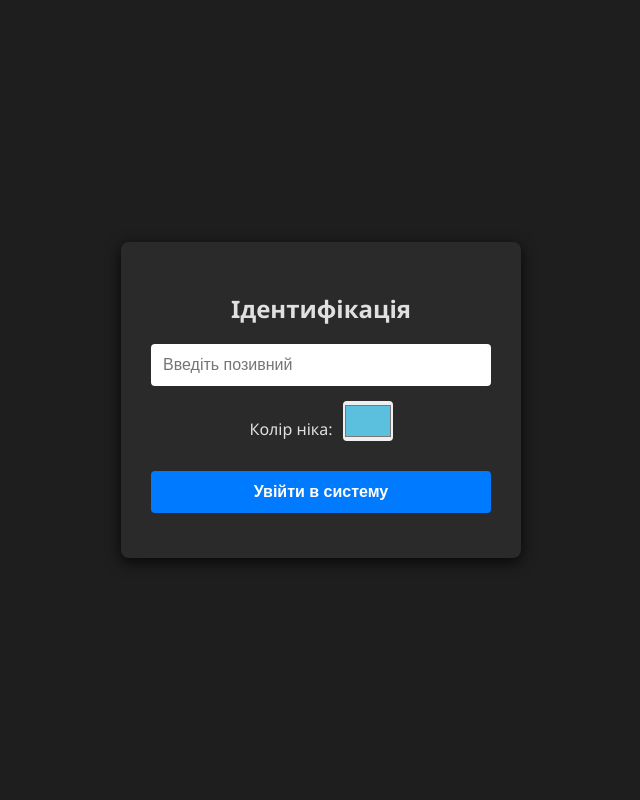
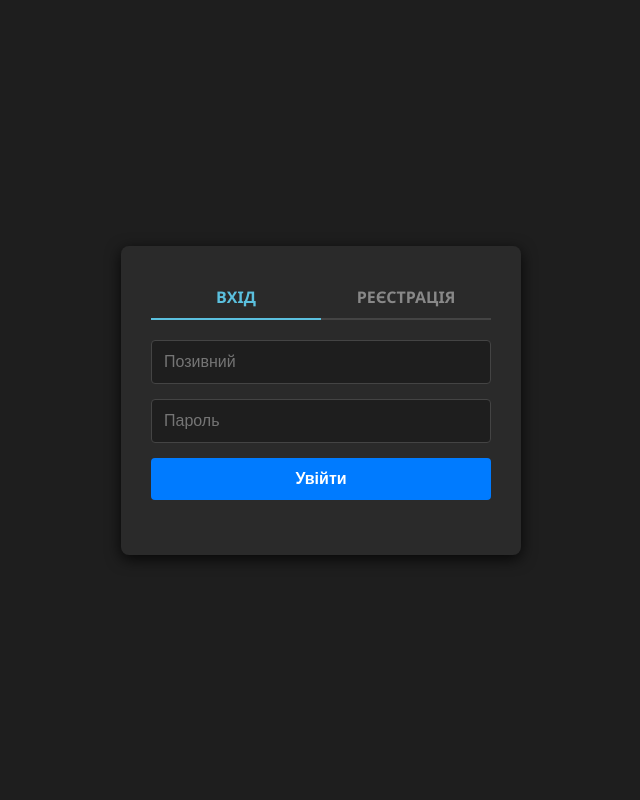
Before and after one commit to DenisyukA/Chat, a Flask app: page / in a window 1280 px wide. Shown: the whole page, without its empty margins (319-959 px from the left). Run offline with Flask 3, Linux system fonts and the light colour scheme; some libraries are stand-ins or nearby versions.

Commit message:
Update index.html

```diff
--- a/templates/index.html
+++ b/templates/index.html
@@ -3,77 +3,80 @@
 <head>
     <meta name="viewport" content="width=device-width, initial-scale=1.0, maximum-scale=1.0, user-scalable=no">
     <meta charset="UTF-8">
-    <title>Secure Comms</title>
+    <title>Secure Comms v4</title>
     <style>
         * { box-sizing: border-box; }
         body { font-family: 'Segoe UI', Tahoma, sans-serif; background: #121212; color: #e0e0e0; margin: 0; padding: 0; height: 100vh; display: flex; flex-direction: column; }
 
-        /* Екран логіну */
-        #login-screen { display: flex; flex-direction: column; align-items: center; justify-content: center; height: 100vh; background: #1e1e1e; padding: 20px; }
-        .login-box { background: #2a2a2a; padding: 30px; border-radius: 8px; width: 100%; max-width: 400px; text-align: center; box-shadow: 0 4px 15px rgba(0,0,0,0.8); }
-        .login-box input, .login-box button { width: 100%; margin-bottom: 15px; padding: 12px; border-radius: 4px; border: none; font-size: 16px; }
+        #auth-screen { display: flex; flex-direction: column; align-items: center; justify-content: center; height: 100vh; background: #1e1e1e; padding: 20px; }
+        .auth-box { background: #2a2a2a; padding: 30px; border-radius: 8px; width: 100%; max-width: 400px; text-align: center; box-shadow: 0 4px 15px rgba(0,0,0,0.8); }
+        .auth-box input, .auth-box button { width: 100%; margin-bottom: 15px; padding: 12px; border-radius: 4px; border: none; font-size: 16px; outline: none; }
+        .auth-box input { background: #1e1e1e; color: #fff; border: 1px solid #444; }
+        .auth-tabs { display: flex; margin-bottom: 20px; border-bottom: 2px solid #444; }
+        .auth-tab { flex: 1; padding: 10px; cursor: pointer; color: #888; font-weight: bold; }
+        .auth-tab.active { color: #5bc0de; border-bottom: 2px solid #5bc0de; margin-bottom: -2px; }
 
-        /* Основний інтерфейс чату */
-        #main-app { display: none; flex-direction: column; height: 100vh; max-width: 800px; margin: 0 auto; width: 100%; }
-        .header { padding: 15px; background: #1e1e1e; border-bottom: 1px solid #333; display: flex; justify-content: space-between; align-items: center; }
+        #main-app { display: none; flex-direction: column; height: 100vh; max-width: 900px; margin: 0 auto; width: 100%; }
+        .header { padding: 15px; background: #1e1e1e; border-bottom: 1px solid #333; display: flex; justify-content: space-between; align-items: center; gap: 10px; }
+        #search-box { flex: 1; padding: 8px 12px; background: #2a2a2a; border: 1px solid #444; color: #fff; border-radius: 4px; outline: none; max-width: 300px; }
 
         .chat-container { display: flex; flex: 1; overflow: hidden; }
+        .sidebar { width: 180px; background: #1a1a1a; border-right: 1px solid #333; overflow-y: auto; padding: 10px; }
+        .user-online { cursor: pointer; padding: 10px; border-radius: 4px; margin-bottom: 5px; font-size: 14px; background: #2a2a2a; transition: 0.2s; }
+        .user-online:hover { background: #333; }
+        .user-online.selected { background: #007bff; font-weight: bold; }
 
-        /* Список онлайн юзерів */
-        .sidebar { width: 150px; background: #1a1a1a; border-right: 1px solid #333; overflow-y: auto; padding: 10px; }
-        .sidebar h4 { margin-top: 0; font-size: 14px; color: #888; }
-        .user-online { cursor: pointer; padding: 8px; border-radius: 4px; margin-bottom: 5px; font-size: 14px; background: #2a2a2a; }
-        .user-online:hover { background: #007bff; }
-        .user-online.selected { background: #28a745; font-weight: bold; }
-
-        /* Зона повідомлень */
         #messages { flex: 1; padding: 15px; overflow-y: auto; background: #121212; display: flex; flex-direction: column; gap: 10px; }
-        .message { padding: 10px 14px; background: #2a2a2a; border-radius: 8px; word-wrap: break-word; align-self: flex-start; max-width: 85%; }
-        .message.private { border: 1px dashed #ffc107; background: #2b2b1e; }
+        .message { padding: 10px 14px; background: #2a2a2a; border-radius: 8px; word-wrap: break-word; align-self: flex-start; max-width: 85%; border-left: 3px solid #5bc0de; }
+        .message.private { border: 1px dashed #ffc107; background: #2b2b1e; border-left: 3px solid #ffc107; }
         .message span.author { font-weight: bold; margin-right: 5px; }
 
-        /* Панель вводу */
         .input-area { padding: 10px; background: #1e1e1e; border-top: 1px solid #333; display: flex; gap: 10px; align-items: center; }
         #message-text { flex: 1; padding: 12px; background: #2a2a2a; border: 1px solid #444; color: #fff; border-radius: 4px; outline: none; }
         button { padding: 12px 20px; background: #007bff; border: none; color: white; font-weight: bold; border-radius: 4px; cursor: pointer; }
+        #recipient-badge { display: none; background: #ffc107; color: #000; padding: 8px; border-radius: 4px; font-size: 12px; font-weight: bold; cursor: pointer; }
 
-        #recipient-badge { display: none; background: #ffc107; color: #000; padding: 5px 10px; border-radius: 4px; font-size: 12px; font-weight: bold; cursor: pointer; }
-
-        /* Мобільна адаптація */
         @media (max-width: 600px) {
             .chat-container { flex-direction: column; }
-            .sidebar { width: 100%; height: auto; max-height: 100px; border-right: none; border-bottom: 1px solid #333; display: flex; gap: 10px; overflow-x: auto; white-space: nowrap; padding: 10px; align-items: center;}
+            .sidebar { width: 100%; height: auto; max-height: 80px; border-right: none; border-bottom: 1px solid #333; display: flex; gap: 10px; overflow-x: auto; white-space: nowrap; padding: 10px; }
             .user-online { display: inline-block; margin-bottom: 0; }
+            .header { flex-wrap: wrap; }
+            #search-box { min-width: 100%; margin-top: 10px; }
         }
     </style>
     <script src="https://cdnjs.cloudflare.com/ajax/libs/socket.io/4.0.1/socket.io.js"></script>
 </head>
 <body>
 
-    <div id="login-screen">
-        <div class="login-box">
-            <h2>Ідентифікація</h2>
-            <input type="text" id="login-name" placeholder="Введіть позивний">
-            <div style="display: flex; align-items: center; gap: 10px; margin-bottom: 15px; justify-content: center;">
-                <label>Колір ніка:</label>
-                <input type="color" id="login-color" value="#5bc0de" style="width: 50px; height: 40px; padding: 0;">
+    <div id="auth-screen">
+        <div class="auth-box">
+            <div class="auth-tabs">
+                <div class="auth-tab active" id="tab-login" onclick="switchTab('login')">ВХІД</div>
+                <div class="auth-tab" id="tab-register" onclick="switchTab('register')">РЕЄСТРАЦІЯ</div>
             </div>
-            <button onclick="enterChat()">Увійти в систему</button>
+            <input type="text" id="auth-username" placeholder="Позивний">
+            <input type="password" id="auth-password" placeholder="Пароль">
+            <div id="color-picker-container" style="display: none; align-items: center; gap: 10px; justify-content: center; margin-bottom: 15px;">
+                <label style="color: #aaa; font-size: 14px;">Колір ніка:</label>
+                <input type="color" id="auth-color" value="#5bc0de" style="width: 40px; height: 40px; padding: 0;">
+            </div>
+            <button id="auth-btn" onclick="handleAuth()">Увійти</button>
+            <div id="auth-error" style="color: #ff4c4c; font-size: 14px; margin-top: 10px;"></div>
         </div>
     </div>
 
     <div id="main-app">
         <div class="header">
-            <div id="user-info">...</div>
-            <button onclick="location.reload()" style="padding: 5px 10px; background: #dc3545;">Вийти</button>
+            <div id="user-info" style="min-width: 150px;">...</div>
+            <input type="text" id="search-box" onkeyup="searchMessages()" placeholder="Пошук в історії...">
+            <button onclick="logout()" style="background: #dc3545; padding: 8px 15px;">Вихід</button>
         </div>
 
         <div class="chat-container">
             <div class="sidebar">
-                <h4>Онлайн (клік для привату)</h4>
+                <h4 style="margin-top: 0; color: #888; font-size: 12px; margin-bottom: 5px;">ОНЛАЙН</h4>
                 <div id="online-users"></div>
             </div>
-
             <div id="messages"></div>
         </div>
 
@@ -85,135 +88,139 @@
     </div>
 
     <script>
-        const socket = io();
+        let currentMode = 'login';
         let myUsername = "";
         let myColor = "";
-        let currentRecipient = null; // null = глобальний чат
+        let currentRecipient = null;
+        let socket = null;
 
-        // 1. ВХІД У ЧАТ
-        function enterChat() {
-            const nameInput = document.getElementById('login-name').value.trim();
-            if (!nameInput) return alert("Введіть позивний");
+        window.onload = () => {
+            const savedUser = localStorage.getItem('chat_user');
+            const savedColor = localStorage.getItem('chat_color');
+            if (savedUser && savedColor) {
+                myUsername = savedUser;
+                myColor = savedColor;
+                initChat();
+            }
+        };
 
-            myUsername = nameInput;
-            myColor = document.getElementById('login-color').value;
-
-            // Ховаємо логін, показуємо чат
-            document.getElementById('login-screen').style.display = 'none';
-            document.getElementById('main-app').style.display = 'flex';
-            document.getElementById('user-info').innerHTML = `Позивний: <strong style="color:${myColor}">${myUsername}</strong>`;
-
-            // Реєструємось на сокет-сервері
-            socket.emit('register', { username: myUsername });
-
-            // Завантажуємо історію
-            loadHistory();
+        function switchTab(mode) {
+            currentMode = mode;
+            document.getElementById('tab-login').classList.remove('active');
+            document.getElementById('tab-register').classList.remove('active');
+            document.getElementById(`tab-${mode}`).classList.add('active');
+            document.getElementById('color-picker-container').style.display = (mode === 'register') ? 'flex' : 'none';
+            document.getElementById('auth-btn').textContent = (mode === 'login') ? 'Увійти' : 'Зареєструватись';
+            document.getElementById('auth-error').textContent = '';
         }
 
-        // 2. ЗАВАНТАЖЕННЯ ІСТОРІЇ
-        async function loadHistory() {
+        async function handleAuth() {
+            const user = document.getElementById('auth-username').value.trim();
+            const pass = document.getElementById('auth-password').value;
+            const errorBox = document.getElementById('auth-error');
+
+            if (!user || !pass) return errorBox.textContent = "Заповніть всі поля";
+
+            const endpoint = currentMode === 'login' ? '/api/login' : '/api/register';
+            const payload = { username: user, password: pass };
+            if (currentMode === 'register') payload.color = document.getElementById('auth-color').value;
+
             try {
-                // Передаємо свій нік, щоб сервер віддав нам наші привати
-                const response = await fetch(window.location.origin + `/api/messages?user=${myUsername}`);
-                const history = await response.json();
-
-                document.getElementById('messages').innerHTML = ''; // Чистимо екран
-                history.forEach(msg => {
-                    appendMessage(msg.username, msg.color, msg.text, msg.recipient);
+                const response = await fetch(window.location.origin + endpoint, {
+                    method: 'POST',
+                    headers: { 'Content-Type': 'application/json' },
+                    body: JSON.stringify(payload)
                 });
-            } catch (error) {
-                console.error("Помилка БД:", error);
-            }
+                const result = await response.json();
+                if (response.ok) {
+                    if (currentMode === 'register') {
+                        switchTab('login');
+                        return;
+                    }
+                    myUsername = user;
+                    myColor = result.color;
+                    localStorage.setItem('chat_user', myUsername);
+                    localStorage.setItem('chat_color', myColor);
+                    initChat();
+                } else {
+                    errorBox.textContent = result.error;
+                }
+            } catch (err) { errorBox.textContent = "Помилка з'єднання"; }
         }
 
-        // 3. МАЛЮВАННЯ ПОВІДОМЛЕННЯ
+        function logout() {
+            localStorage.removeItem('chat_user');
+            localStorage.removeItem('chat_color');
+            location.reload();
+        }
+
+        function initChat() {
+            document.getElementById('auth-screen').style.display = 'none';
+            document.getElementById('main-app').style.display = 'flex';
+            document.getElementById('user-info').innerHTML = `Оператор: <strong style="color:${myColor}">${myUsername}</strong>`;
+            socket = io();
+            socket.emit('register_socket', { username: myUsername });
+            loadHistory();
+            socket.on('receive_message', (data) => appendMessage(data.username, data.color, data.text, data.recipient));
+            socket.on('update_users', (users) => {
+                const onlineDiv = document.getElementById('online-users');
+                onlineDiv.innerHTML = '';
+                users.forEach(user => {
+                    const uDiv = document.createElement('div');
+                    uDiv.className = 'user-online';
+                    if (user === currentRecipient) uDiv.classList.add('selected');
+                    uDiv.textContent = user;
+                    uDiv.onclick = () => setRecipient(user);
+                    onlineDiv.appendChild(uDiv);
+                });
+            });
+        }
+
+        async function loadHistory() {
+            const response = await fetch(window.location.origin + `/api/messages?user=${myUsername}`);
+            const history = await response.json();
+            document.getElementById('messages').innerHTML = '';
+            history.forEach(msg => appendMessage(msg.username, msg.color, msg.text, msg.recipient));
+        }
+
         function appendMessage(user, color, text, recipient) {
             const messagesDiv = document.getElementById('messages');
             const msgElement = document.createElement('div');
-
-            // Якщо є recipient - оформлюємо як приватне
-            if (recipient) {
-                msgElement.className = 'message private';
-                msgElement.innerHTML = `<span class="author" style="color:${color}">${user} ➔ ${recipient}:</span> ${text}`;
-            } else {
-                msgElement.className = 'message';
-                msgElement.innerHTML = `<span class="author" style="color:${color}">${user}:</span> ${text}`;
-            }
-
+            msgElement.className = recipient ? 'message private' : 'message';
+            msgElement.innerHTML = `<span class="author" style="color:${color}">${user}${recipient ? ' ➔ ' + recipient : ''}:</span> ${text}`;
             messagesDiv.appendChild(msgElement);
             messagesDiv.scrollTop = messagesDiv.scrollHeight;
         }
 
-        // 4. ПРИЙОМ ПОВІДОМЛЕНЬ
-        socket.on('receive_message', function(data) {
-            appendMessage(data.username, data.color, data.text, data.recipient);
-        });
+        function searchMessages() {
+            const input = document.getElementById('search-box').value.toLowerCase();
+            const messages = document.getElementsByClassName('message');
+            for (let m of messages) {
+                m.style.display = m.innerText.toLowerCase().includes(input) ? "block" : "none";
+            }
+        }
 
-        // 5. ОНОВЛЕННЯ СПИСКУ ОНЛАЙН
-        socket.on('update_users', function(users) {
-            const onlineDiv = document.getElementById('online-users');
-            onlineDiv.innerHTML = '';
-
-            users.forEach(user => {
-                const uDiv = document.createElement('div');
-                uDiv.className = 'user-online';
-                // Виділяємо поточного співрозмовника
-                if (user === currentRecipient) uDiv.classList.add('selected');
-
-                uDiv.textContent = user;
-
-                // Клік по юзеру - перехід у приват
-                uDiv.onclick = () => setRecipient(user);
-                onlineDiv.appendChild(uDiv);
-            });
-
-            // Якщо наший співрозмовник вийшов
-            if (currentRecipient && !users.includes(currentRecipient)) {
-                clearRecipient();
-            }
-        });
-
-        // 6. УПРАВЛІННЯ ПРИВАТАМИ
         function setRecipient(user) {
-            if (user === myUsername) return; // Самому собі не пишемо
+            if (user === myUsername) return;
             currentRecipient = user;
-
-            const badge = document.getElementById('recipient-badge');
-            badge.style.display = 'block';
-            badge.textContent = `Приват: ${user} (✖)`;
-
-            // Оновлюємо візуал в списку
-            document.querySelectorAll('.user-online').forEach(el => {
-                el.classList.remove('selected');
-                if (el.textContent === user) el.classList.add('selected');
-            });
+            document.getElementById('recipient-badge').style.display = 'block';
+            document.getElementById('recipient-badge').textContent = `Приват: ${user} ✖`;
         }
 
         function clearRecipient() {
             currentRecipient = null;
             document.getElementById('recipient-badge').style.display = 'none';
-            document.querySelectorAll('.user-online').forEach(el => el.classList.remove('selected'));
         }
 
-        // 7. ВІДПРАВКА
         function sendMessage() {
             const textInput = document.getElementById('message-text');
             const text = textInput.value.trim();
-
-            if (!text) return;
-
-            socket.emit('send_message', {
-                username: myUsername,
-                color: myColor,
-                text: text,
-                recipient: currentRecipient // Якщо null - полетить усім
-            });
+            if (!text || !socket) return;
+            socket.emit('send_message', { username: myUsername, color: myColor, text: text, recipient: currentRecipient });
             textInput.value = '';
         }
 
-        document.getElementById('message-text').addEventListener('keypress', function (e) {
-            if (e.key === 'Enter') sendMessage();
-        });
+        document.getElementById('message-text').addEventListener('keypress', (e) => { if (e.key === 'Enter') sendMessage(); });
     </script>
 </body>
 </html>
```
